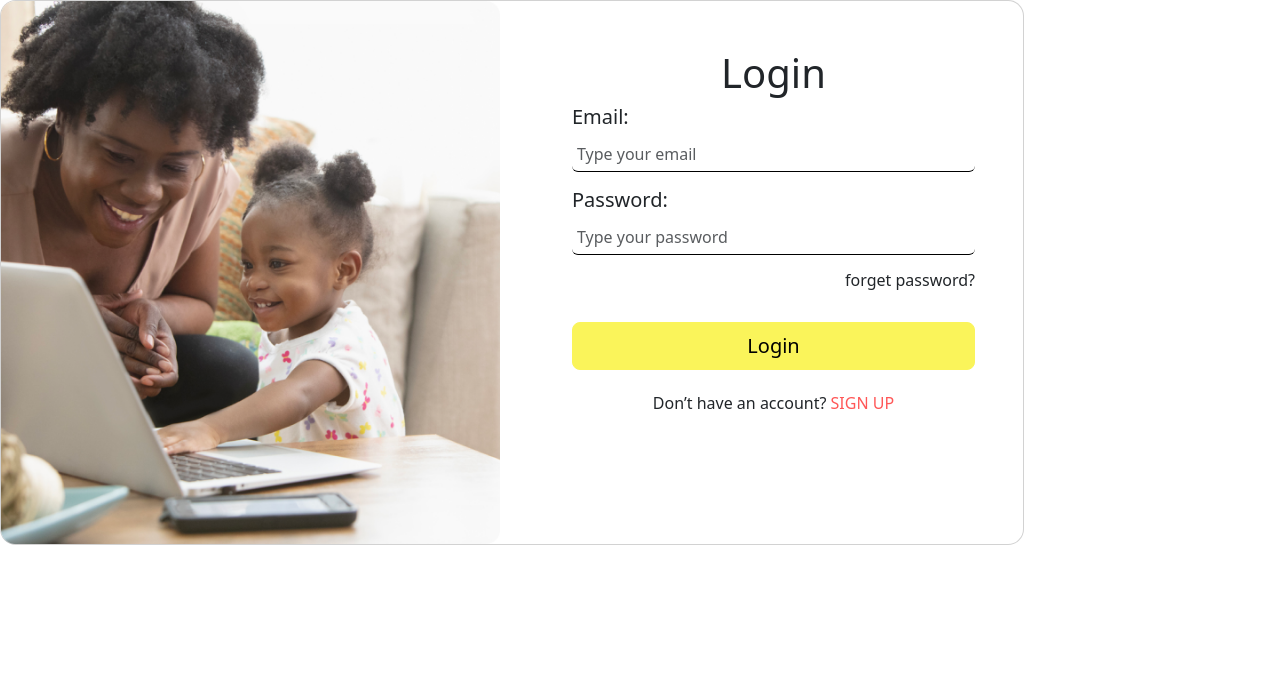
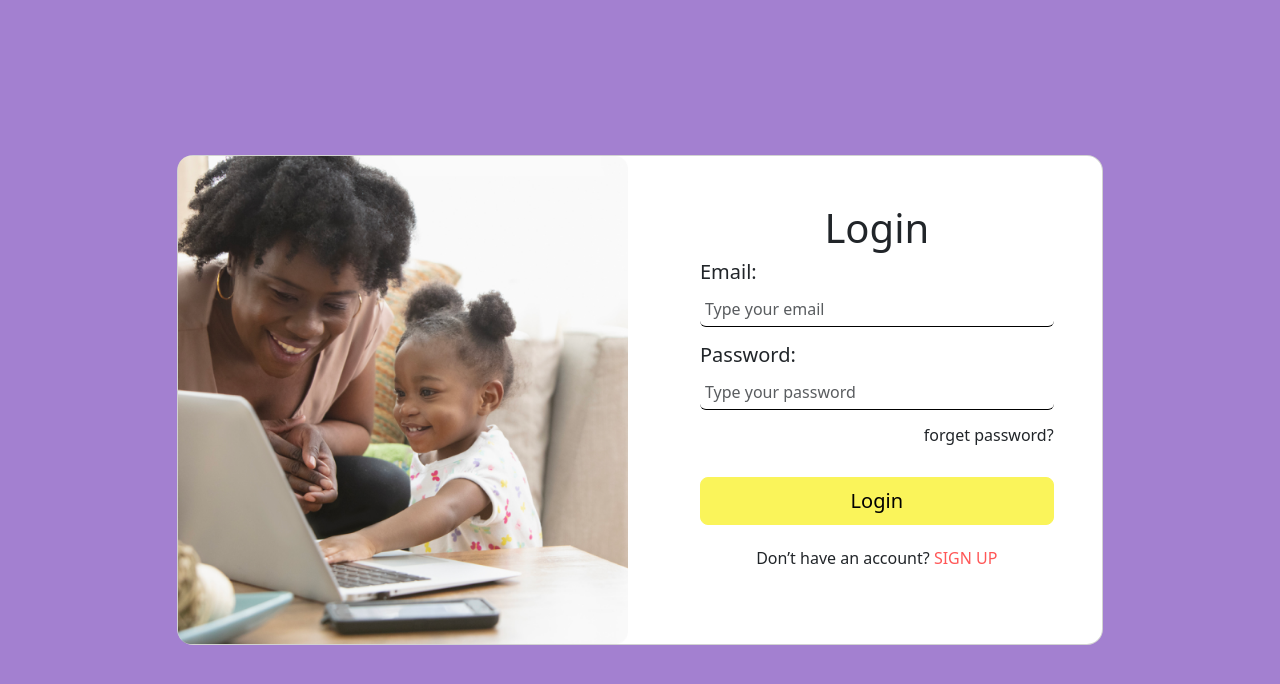
Before and after one commit to Anuntayaice/artyapp-project, a React (Create React App) app: page /login in a window 1280 px wide. Shown: the top 684 px of the page. Built offline with nearby package versions, Linux system fonts and the light colour scheme.

Commit message:
login card

```diff
--- a/src/Pages/Login.js
+++ b/src/Pages/Login.js
@@ -3,6 +3,8 @@ import LoginCard from '../components/cards/LoginCard';
 
 export const Login = () => {
   return (
-    <div><LoginCard/></div>
-  )
+    <div className="bg-secondary d-flex align-items-center justify-content-center vh-100">
+      <LoginCard />
+    </div>
+  );
 }
```
Also changed, not shown: public/logo192.png (deleted), public/logo512.png (deleted).
